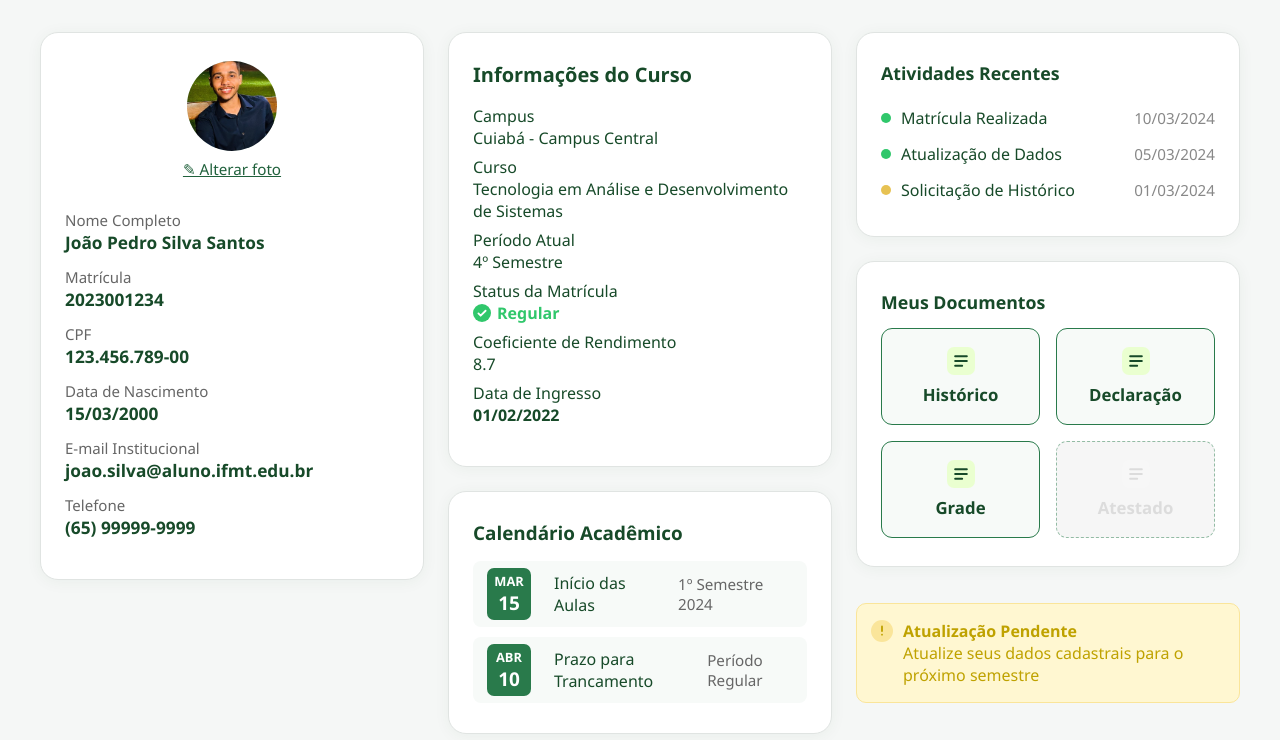
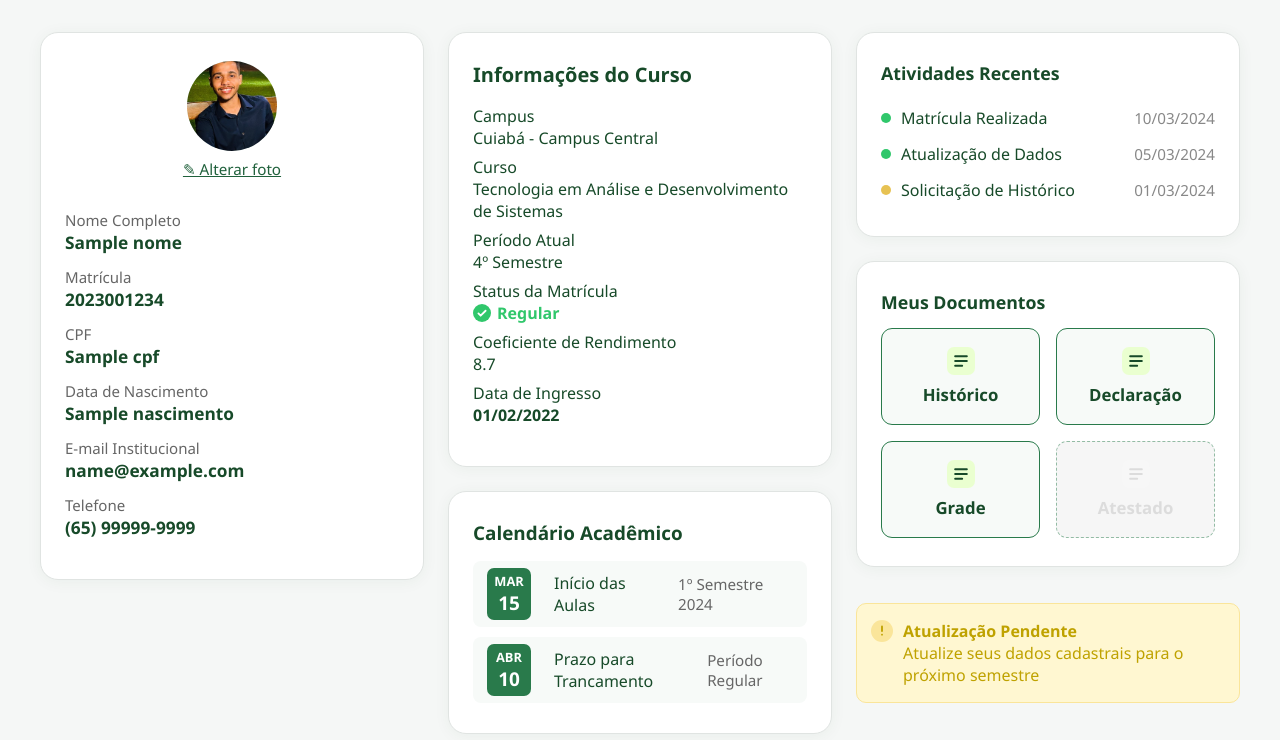
Before and after one commit to silvakhawan23/Sistema-de-Matricula-Integrado, a Django app: template projeto_integrador/myapp/templates/CentralAluno.html in a window 1280 px wide. Shown: the part 60-800 px from the top of the page. Run offline with Django 3.2, Linux system fonts and the light colour scheme; the template is opened without the code that fills it: most values are stand-ins (such as "Sample title", 1, 10 or a date in 2020).

Commit message:
atualizações tela central de aluno

```diff
--- a/projeto_integrador/myapp/templates/CentralAluno.html
+++ b/projeto_integrador/myapp/templates/CentralAluno.html
@@ -311,15 +311,15 @@
         </div>
         <div class="personal-data">
           <label>Nome Completo</label>
-          <div class="value">João Pedro Silva Santos</div>
+          <div class="value">{{nome}}</div>
           <label>Matrícula</label>
           <div class="value">2023001234</div>
           <label>CPF</label>
-          <div class="value">123.456.789-00</div>
+          <div class="value">{{cpf}}</div>
           <label>Data de Nascimento</label>
-          <div class="value">15/03/2000</div>
+          <div class="value">{{nascimento}}</div>
           <label>E-mail Institucional</label>
-          <div class="value">joao.silva@aluno.ifmt.edu.br</div>
+          <div class="value">{{email}}</div>
           <label>Telefone</label>
           <div class="value">(65) 99999-9999</div>
         </div>
```
Also changed, not shown: projeto_integrador/myapp/views.py (+30 -1 lines), projeto_integrador/db.sqlite3, 1 other file.
